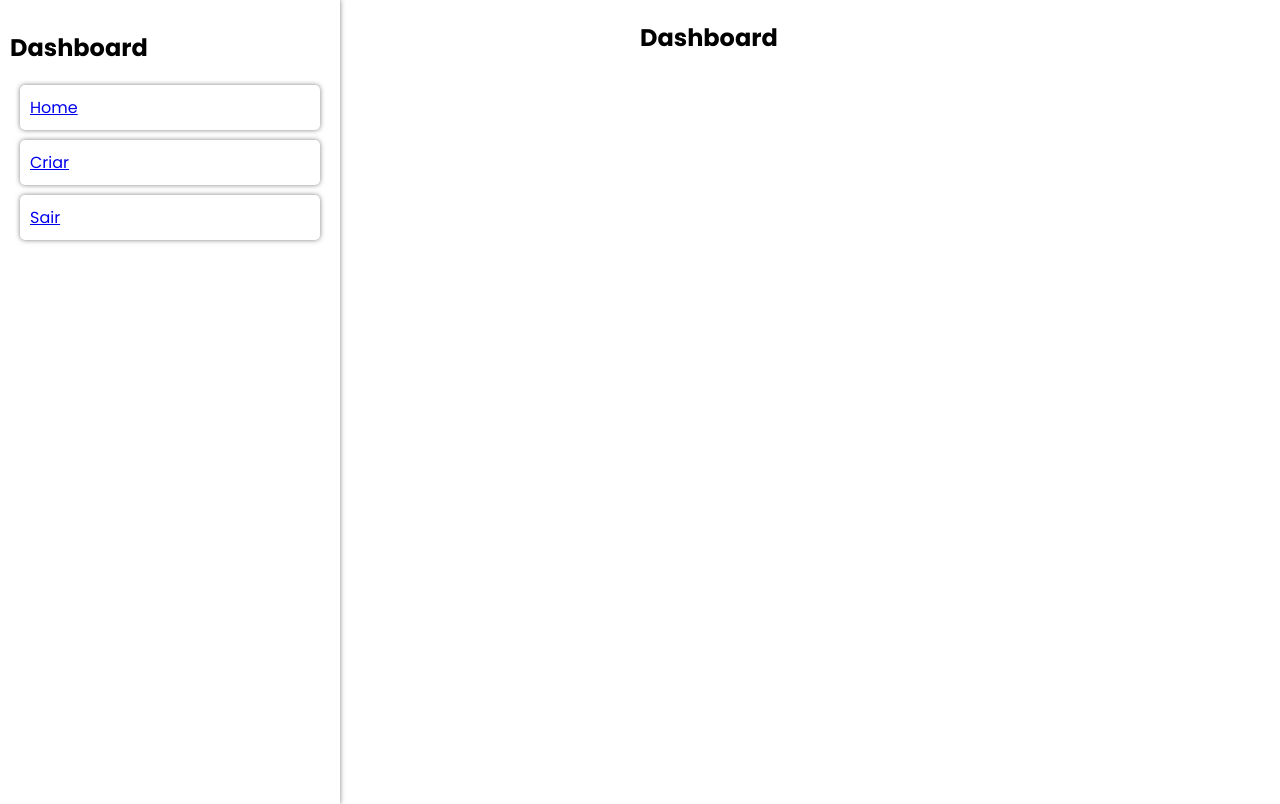
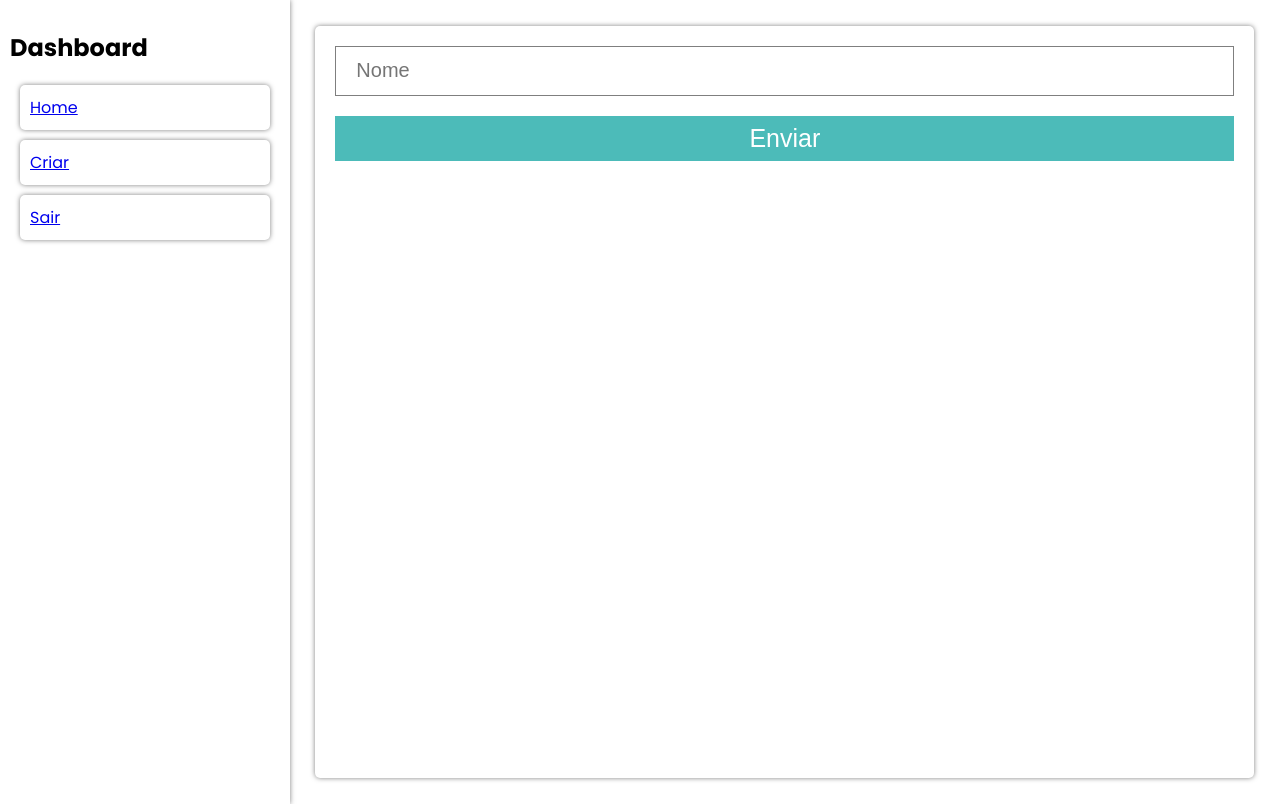
Before and after one commit to shumtz/cms, a React (Create React App) app in the folder client/: page /dashboard/create in a window 1280 px wide. Built offline with nearby package versions, Linux system fonts and the light colour scheme.

Commit message:
feat: create dashboard page and change routes

```diff
--- a/client/src/App.tsx
+++ b/client/src/App.tsx
@@ -1,10 +1,11 @@
 import React from 'react';
-import { BrowserRouter, Route, Switch } from 'react-router-dom';
+import { Route, BrowserRouter, Switch } from 'react-router-dom';
 import erro404 from 'pages/Erro/e404';
-import Home from './pages/Home';
-import Login from './pages/Login';
-import RecoveryPassword from './pages/RecoveryPassword';
-import Dashboard from './pages/Dashboard';
+import Dashboard from 'pages/Dashboard/Home';
+import Create from 'pages/Dashboard/Create';
+import Home from 'pages/Home';
+import Login from 'pages/Login';
+import RecoveryPassword from 'pages/RecoveryPassword';
 import './global.css';
 
 const App: React.FC = () => (
@@ -13,8 +14,9 @@ const App: React.FC = () => (
       <Route path="/" component={Home} exact />
       <Route path="/login" component={Login} exact />
       <Route path="/recovery-password" component={RecoveryPassword} exact />
-      <Route path="/dashboard" component={Dashboard} />
-      <Route path="*" component={erro404} />
+      <Route path="/dashboard" component={Dashboard} exact />
+      <Route path="/dashboard/create" component={Create} exact />
+      <Route path="*" component={erro404} exact />
     </Switch>
   </BrowserRouter>
 );
--- a/client/src/components/Sidebar/index.tsx
+++ b/client/src/components/Sidebar/index.tsx
@@ -6,13 +6,13 @@ const Menu = [
   {
     data: {
       name: 'Home',
-      link: '/',
+      link: '/dashboard',
     },
   },
   {
     data: {
       name: 'Criar',
-      link: '/create',
+      link: '/dashboard/create',
     },
   },
   {
--- a/client/src/components/Sidebar/style.js
+++ b/client/src/components/Sidebar/style.js
@@ -1,7 +1,7 @@
 import styled from 'styled-components';
 
 export const Container = styled.div`
-  width: 50%;
+  width: 30%;
   height: 98vh;
   box-shadow: 0px 0px 05px rgba(0, 0, 0, 0.5);
   padding: 10px;
--- a/client/src/components/styles.js
+++ b/client/src/components/styles.js
@@ -1,11 +1,12 @@
 import styled from 'styled-components';
 
 export const Card = styled.div`
+  width: ${(props) => props.width || '100%'};
   background-color: #fff;
   border-radius: 05px;
   box-shadow: 0px 0px 05px rgba(0, 0, 0, 0.5);
   padding: 20px;
-  width: ${(props) => props.width};
+  margin: ${(props) => props.margin};
 `;
 
 export const Container = styled.div`
--- /dev/null
+++ b/client/src/pages/Dashboard/Create/index.tsx
@@ -0,0 +1,18 @@
+import React from 'react';
+import SideBar from '../../../components/Sidebar';
+import { Container } from '../style';
+import { Button, Card, Input } from '../../../components/styles';
+
+const Dashboard: React.FC = () => (
+  <Container>
+    <SideBar />
+    <Card margin="02%">
+      <form>
+        <Input placeholder="Nome" />
+        <Button>Enviar</Button>
+      </form>
+    </Card>
+  </Container>
+);
+
+export default Dashboard;
--- /dev/null
+++ b/client/src/pages/Dashboard/Home/index.tsx
@@ -0,0 +1,15 @@
+import React from 'react';
+import SideBar from '../../../components/Sidebar';
+import { Container } from '../style';
+import { Card } from '../../../components/styles';
+
+const Dashboard: React.FC = () => (
+  <Container>
+    <SideBar />
+    <Card margin="02%">
+      <h1>Home</h1>
+    </Card>
+  </Container>
+);
+
+export default Dashboard;
--- a/client/src/pages/Dashboard/index.tsx
+++ /dev/null
@@ -1,12 +0,0 @@
-import React from 'react';
-import SideBar from '../../components/Sidebar';
-import { Container } from './style';
-
-const Dashboard: React.FC = () => (
-  <Container>
-    <SideBar />
-    <h2>Dashboard</h2>
-  </Container>
-);
-
-export default Dashboard;
--- a/client/src/pages/Dashboard/style.js
+++ b/client/src/pages/Dashboard/style.js
@@ -1,6 +1,5 @@
 import styled from 'styled-components';
 
 export const Container = styled.div`
-  display: grid;
-  grid-template-columns: 1fr 1fr;
+  display: flex;
 `;
```
Also changed, not shown: 1 other file (tests, documents, lock files or other folders).
